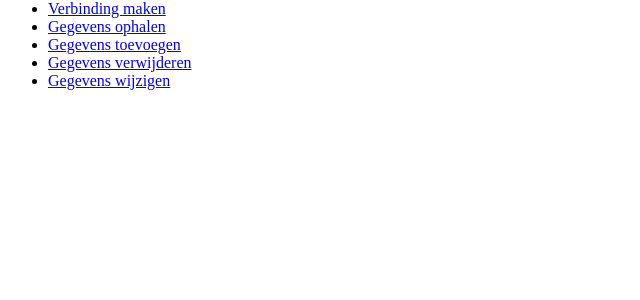
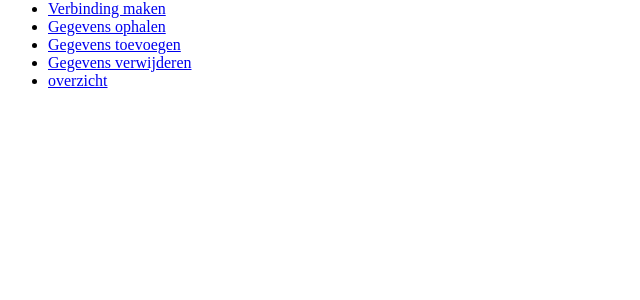
Before and after one commit to Mdescan/Databank_oefeningen, a PHP site: page /Databank_oefeningen/ in a window 1280 px wide. Shown: the part 16-316 px from the top of the page, without its empty margins (0-640 px from the left). Run offline with PHP 8.4, Linux system fonts and the light colour scheme.

Commit message:
enkele wijzigingen

```diff
--- a/index.php
+++ b/index.php
@@ -34,7 +34,7 @@ and open the template in the editor.
                             <a href="http://localhost/Databank_oefeningen/Gegevens_verwijderen.php">Gegevens verwijderen</a>
                         </li>
                         <li>
-                            <a href="http://localhost/Databank_oefeningen/Gegevens_wijzigen.php">Gegevens wijzigen</a>
+                            <a href="http://localhost/Databank_oefeningen/overzicht.php">overzicht</a>
                         </li>
                     </ul>
                     <?php
```
